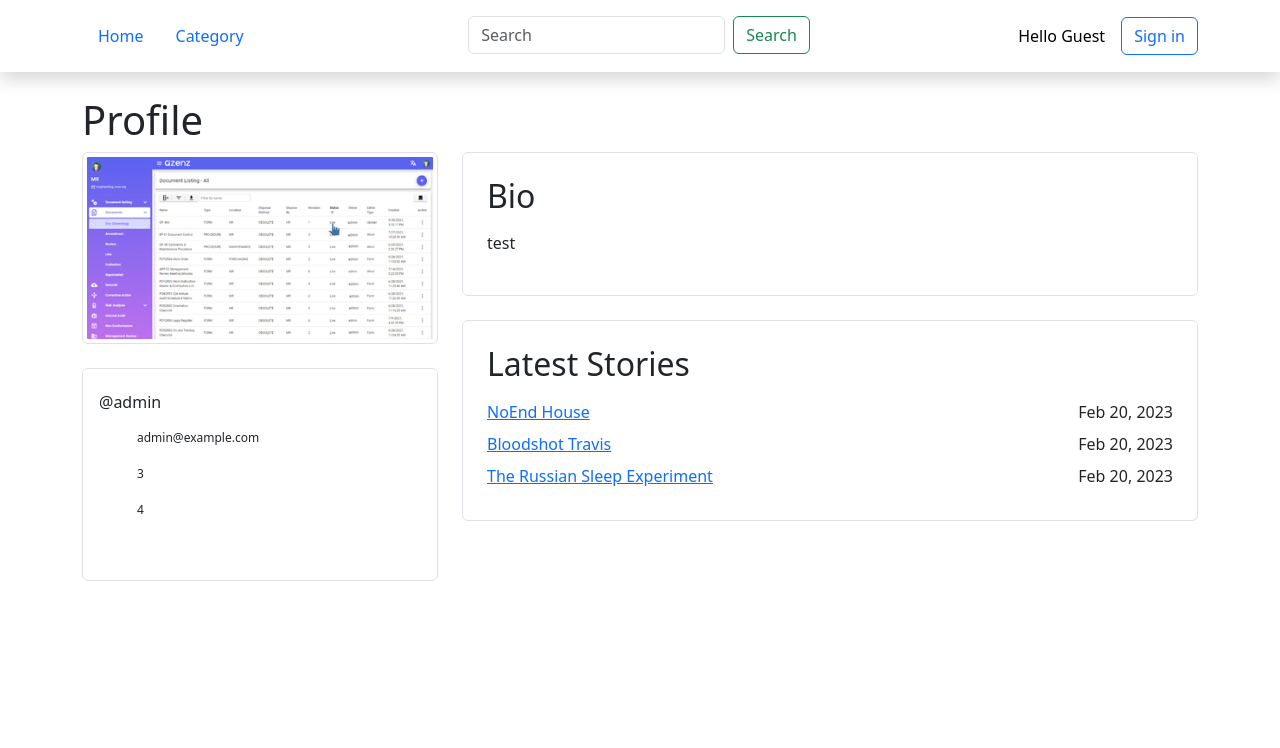
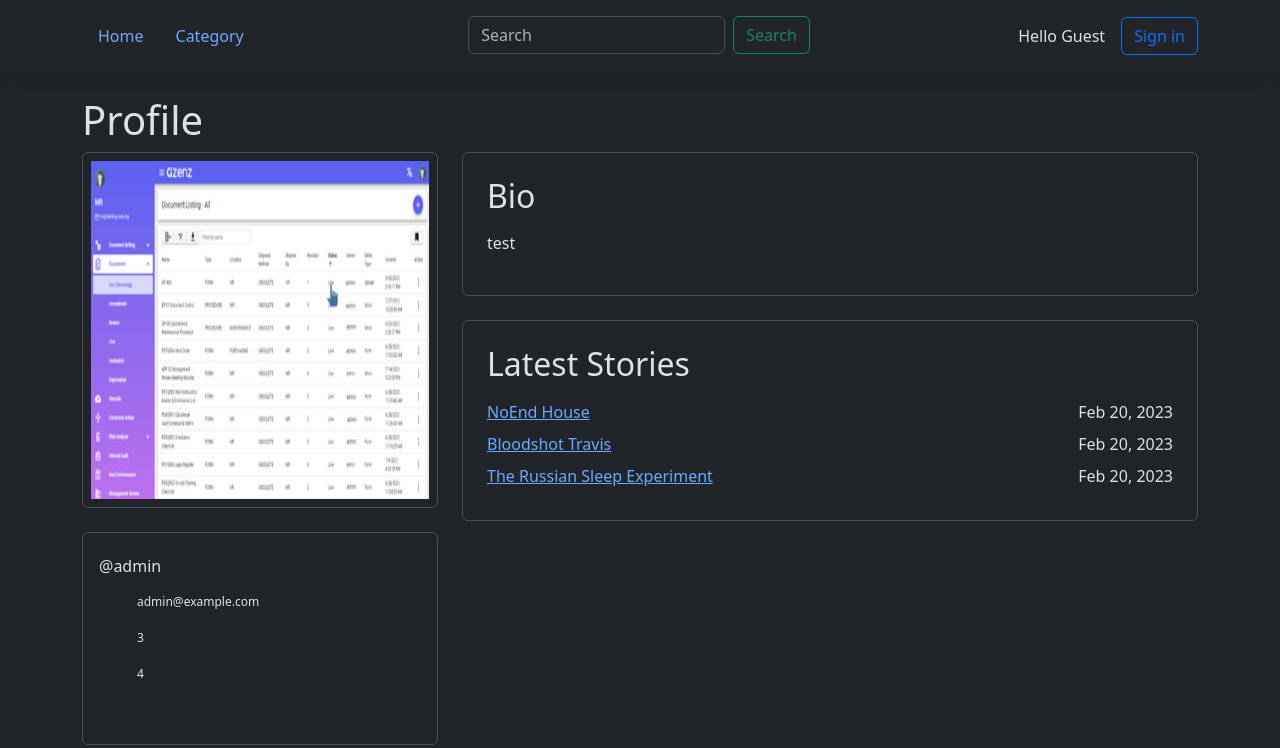
Before and after one commit to mintong89/django_internship, a Django app: page /oldstimes/profile/admin in a window 1280 px wide. Shown: the top 748 px of the page. Run offline with Django 4.2, Linux system fonts and the light colour scheme; data comes from the database, SQL or seed files in the repository; both versions use the stored data as it was after the commit; parts of the project's set-up code (start-up, migrations or seed data) failed here and were passed over; some libraries are stand-ins or nearby versions.

Commit message:
change color

```diff
--- a/old_straits_times/static/old_straits_times/customs.css
+++ b/old_straits_times/static/old_straits_times/customs.css
@@ -106,16 +106,15 @@
 }
 
 .comment-item-image {
+    min-width: 60px;
+    min-height: 60px;
     width: 60px;
     height: 60px;
     padding: .5rem;
-    padding-top: 0;
 }
 
 .comment-item-icon {
     font-size: 2.75rem;
-    padding: .5rem;
-    padding-top: 0;
 }
 
 .comment-item-text {
@@ -130,12 +129,11 @@
 .reply-item-image {
     width: 36px;
     height: 36px;
-    padding: 0 .5rem 0 .25rem;
+    margin: .5rem;
 }
 
 .reply-item-icon {
     font-size: 1.5rem;
-    padding: 0 .5rem 0 .25rem;
 }
 
 .reply-margin {
--- a/old_straits_times/templates/old_straits_times/base.html
+++ b/old_straits_times/templates/old_straits_times/base.html
@@ -1,5 +1,5 @@
 <!doctype html>
-<html lang="en">
+<html lang="en" data-bs-theme="{{ request.COOKIES.theme_color|default:'dark' }}">
     <head>
         <!-- required meta tags -->
         <meta charset="utf-8">
@@ -19,14 +19,14 @@
         <link rel="stylesheet" href="{% static 'old_straits_times/customs.css' %}">
     </head>
     <body>
-        <header class="sticky-top shadow bg-white">
+        <header class="sticky-top shadow bg-body">
             <div class="container">
-                <div class="py-3 text-white d-flex justify-content-between">
+                <div class="py-3 d-flex justify-content-between">
                     <div>
                         <nav>
                             {% comment %} mobile {% endcomment %}
                             <div class="d-md-none">
-                                <button class="btn btn-light p-1" type="button" data-bs-toggle="offcanvas" data-bs-target="#offcanvasWithBothOptions" aria-controls="offcanvasWithBothOptions">
+                                <button class="btn btn-body text-primary-emphasis p-1" type="button" data-bs-toggle="offcanvas" data-bs-target="#offcanvasWithBothOptions" aria-controls="offcanvasWithBothOptions">
                                     <svg xmlns="http://www.w3.org/2000/svg" width="24" height="24" class="bi" fill="currentColor" viewBox="0 0 16 16">
                                         <path fill-rule="evenodd" d="M2.5 11.5A.5.5 0 0 1 3 11h10a.5.5 0 0 1 0 1H3a.5.5 0 0 1-.5-.5zm0-4A.5.5 0 0 1 3 7h10a.5.5 0 0 1 0 1H3a.5.5 0 0 1-.5-.5zm0-4A.5.5 0 0 1 3 3h10a.5.5 0 0 1 0 1H3a.5.5 0 0 1-.5-.5z"></path>
                                       </svg>
@@ -40,19 +40,19 @@
                                 <div class="offcanvas-body">
                                     <ul class="list-unstyled">
                                         <li class="nav-item">
-                                            <a href="{% url 'oldstimes:index' %}" class="btn btn-light w-100 text-start" aria-current="page">
+                                            <a href="{% url 'oldstimes:index' %}" class="btn btn-body w-100 text-start" aria-current="page">
                                                 <span class="h6 text-decoration-none">Home</span>
                                             </a>
                                         </li>
                                         {% if request.user.is_authenticated %}
                                             <li class="nav-item">
-                                                <a href="{% url 'oldstimes:story_post' %}" class="btn btn-light w-100 text-start" aria-current="page">
+                                                <a href="{% url 'oldstimes:story_post' %}" class="btn btn-body w-100 text-start" aria-current="page">
                                                     <span class="h6 text-decoration-none">Post a Story</span>
                                                 </a>
                                             </li>
                                         {% endif %}
                                         <li class="nav-item">
-                                            <a class="btn btn-light w-100 text-start" href="{% url 'oldstimes:category' %}">
+                                            <a class="btn btn-body w-100 text-start" href="{% url 'oldstimes:category' %}">
                                                 <span class="h6 text-decoration-none">Category</span>
                                             </a>
                                         </li>
@@ -83,7 +83,7 @@
                           </form>
                     </div>
                     {% if request.user.is_authenticated %}
-                        <div class="d-flex align-items-center text-black">
+                        <div class="d-flex align-items-center">
                             <span class="pe-3">Hello <a href="{% url 'oldstimes:profile' request.user.username %}">{{ request.user.username }}</a></span>
                             <a class="pe-3" href="{% url 'oldstimes:settings_profile' %}">
                                 Settings
@@ -93,7 +93,7 @@
                             </a>
                         </div>
                     {% else %}
-                        <div class="d-flex align-items-center text-black">
+                        <div class="d-flex align-items-center text-body">
                             <span class="pe-3">Hello Guest</span>
                             <a href="{% url 'oldstimes:auth_login' %}">
                                 <button class="btn btn-outline-primary">Sign in</button>
--- a/old_straits_times/templates/old_straits_times/login.html
+++ b/old_straits_times/templates/old_straits_times/login.html
@@ -32,7 +32,7 @@
                 </form>
             </div>
             <div class="card px-4 py-2 d-flex jusify-content-center align-items-center">
-                <a class="text-black" href="{% url 'oldstimes:register' %}">
+                <a class="text-body" href="{% url 'oldstimes:register' %}">
                     <p class="fs-6 m-0">Create account...</p>
                 </a>
             </div>
--- a/old_straits_times/templates/old_straits_times/profile.html
+++ b/old_straits_times/templates/old_straits_times/profile.html
@@ -5,8 +5,10 @@
         <h1>Profile</h1>
         <div class="row">
             <div class="col-12 col-md-4 lg:col-3 mb-4 mb-md-0">
-                <div class="mb-4">
-                    <img class="img-thumbnail w-100" src="{{ author.avatar.url }}" />
+                <div class="mb-4 border rounded ratio ratio-1x1">
+                    <div class="p-2">
+                        <img class="object-fit-fill w-100 h-100" src="{{ author.avatar.url }}" />
+                    </div>
                 </div>
                 {% if request.user.pk == author.pk %}
                     <div class="border rounded p-3 mb-4">
@@ -36,25 +38,25 @@
                             <div><i class="gg-globe-alt"></i></div>
                             <span id="countryText" class="fs-7"></span>
                         </div>
-                        {% if author.social1 %}
+                        {% if author.social1 and author.social1 != 'None' %}
                             <div>
                                 <div><i class="gg-link"></i></div>
                                 <a href="{{ author.social1 }}"><span class="fs-7">{{ author.social1 }}</span></a>
                             </div>
                         {% endif %}
-                        {% if author.social2 %}
+                        {% if author.social2 and author.social2 != 'None' %}
                             <div>
                                 <div><i class="gg-link"></i></div>
                                 <a href="{{ author.social2 }}"><span class="fs-7">{{ author.social2 }}</span></a>
                             </div>
                         {% endif %}
-                        {% if author.social3 %}
+                        {% if author.social3 and author.social3 != 'None' %}
                             <div>
                                 <div><i class="gg-link"></i></div>
                                 <a href="{{ author.social3 }}"><span class="fs-7">{{ author.social3 }}</span></a>
                             </div>
                         {% endif %}
-                        {% if author.social4 %}
+                        {% if author.social4 and author.social4 != 'None' %}
                             <div>
                                 <div><i class="gg-link"></i></div>
                                 <a href="{{ author.social4 }}"><span class="fs-7">{{ author.social4 }}</span></a>
--- a/old_straits_times/templates/old_straits_times/settings_profile.html
+++ b/old_straits_times/templates/old_straits_times/settings_profile.html
@@ -48,7 +48,7 @@
             <div class="mb-4">
                 <label class="form-label">Avatar</label>
                 <div class="pb-3">
-                    <img id="avatarImage" style="width: 250px; height: 250px;" src="{% if author.avatar %}{{ author.avatar.url }}{% else %}https://via.placeholder.com/500{% endif %}" alt="Avatar" />
+                    <img class="rounded-circle border border-2" id="avatarImage" style="width: 250px; height: 250px;" src="{% if author.avatar %}{{ author.avatar.url }}{% else %}https://via.placeholder.com/500{% endif %}" alt="Avatar" />
                 </div>
                 <div>
                     <input class="d-none" name="avatar" type="file" id="avatarInput" accept="image/*" value="{% if author.avatar %}{{ author.avatar }}{% else %}{% endif %}" />
```
Also changed, not shown: old_straits_times/templates/old_straits_times/story.html (+6 -2 lines), old_straits_times/templates/old_straits_times/story_reply.html (+8 -4 lines), db.sqlite3, old_straits_times/context_processors.py (added), 1 other file.
